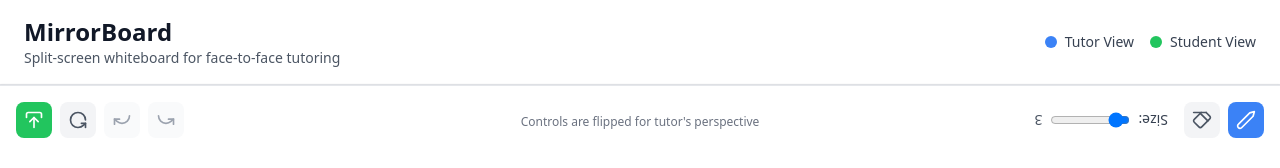
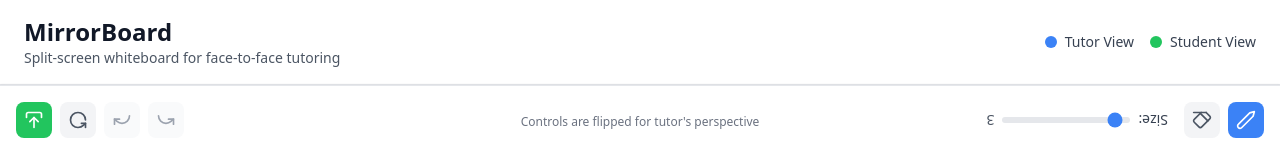
Before and after one commit to AydinK515/DualBoard, a React (Vite) app in the folder project/: page / in a window 1280 px wide. Shown: the top 168 px of the page. Built offline with nearby package versions, Linux system fonts and the light colour scheme.

Commit message:
Fixed size bar
Now the max size is 30 and the ease of use is much better, it allows you to click and drag it way easier.

```diff
--- a/project/src/components/Toolbar.tsx
+++ b/project/src/components/Toolbar.tsx
@@ -63,10 +63,18 @@ const Toolbar: React.FC<ToolbarProps> = ({
           <input
             type="range"
             min="1"
-            max="20"
+            max="30"
             value={brushSize}
             onChange={(e) => setBrushSize(Number(e.target.value))}
-            className="w-20"
+            className="w-32 h-4 cursor-pointer accent-blue-500"
+            style={{
+              appearance: 'none',
+              WebkitAppearance: 'none',
+              height: '6px',
+              borderRadius: '4px',
+              backgroundColor: '#e5e7eb',
+              outline: 'none',
+            }}
           />
           <span className="text-sm text-gray-600 w-8">{brushSize}</span>
         </div>
```
